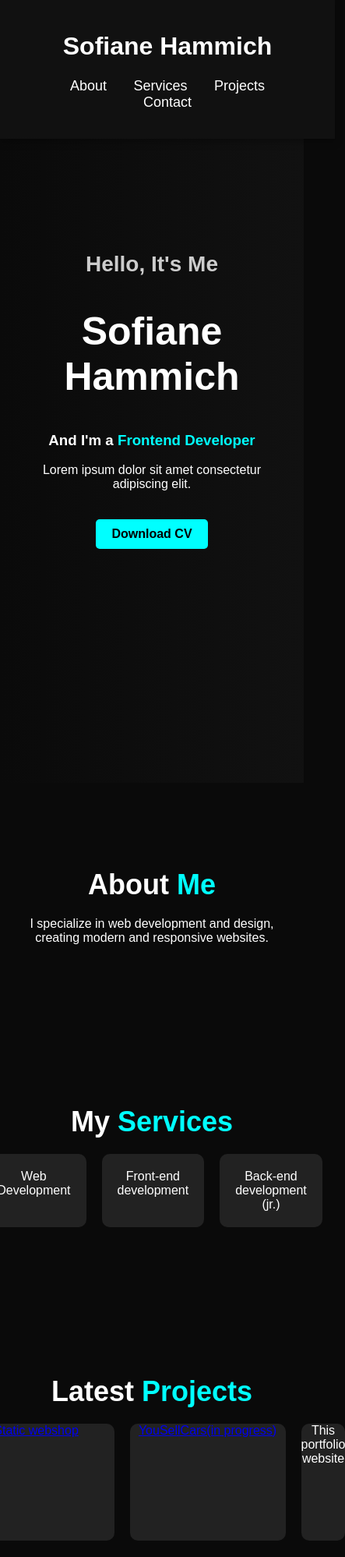
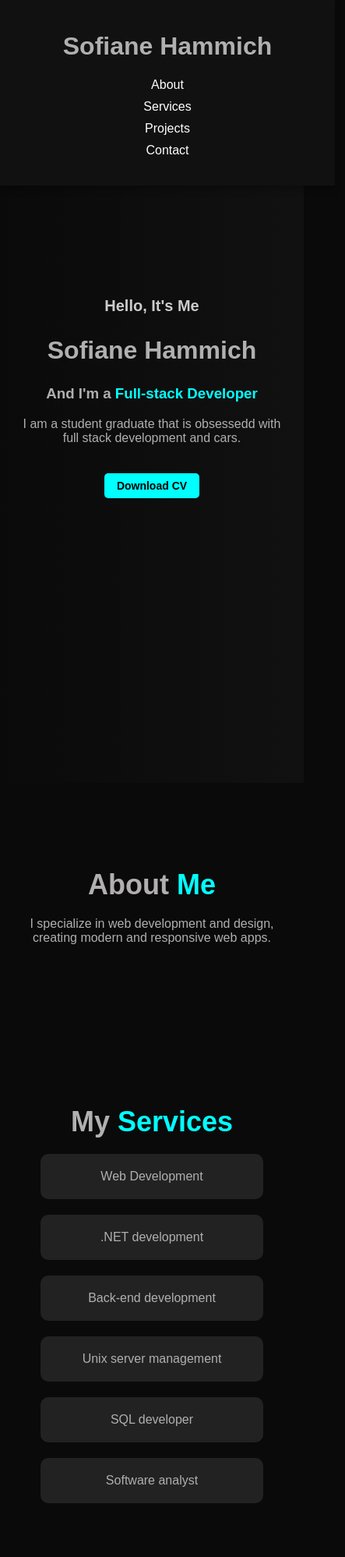
Before and after one commit to soufhmch/MyPortfolio, a plain HTML site: page index.html in a window 390 px wide. Shown: the top 1997 px of the page at 78% size, 443 px wide, since content can reach past the window. Drawn offline with nearby package versions, Linux system fonts and the light colour scheme.

Commit message:
Portfolio bijna klaar

```diff
--- a/index.html
+++ b/index.html
@@ -1,11 +1,10 @@
 <!DOCTYPE html>
 <html lang="en">
-
   <head>
-    <meta charset="UTF-8">
-    <meta name="viewport" content="width=device-width, initial-scale=1.0">
-    <title>Professional Portfolio</title>
-    <link rel="stylesheet" href="style.css">
+    <meta charset="UTF-8" />
+    <meta name="viewport" content="width=device-width, initial-scale=1.0" />
+    <title>Sofiane Hammich</title>
+    <link rel="stylesheet" href="style.css" />
     <script src="script.js"></script>
     <script src="https://unpkg.com/scrollreveal"></script>
   </head>
@@ -29,47 +28,65 @@
       <div class="hero-content">
         <h2>Hello, It's Me</h2>
         <h1>Sofiane Hammich</h1>
-            <h3>And I'm a <span class="highlight">Frontend Developer</span></h3>
-            <p>Lorem ipsum dolor sit amet consectetur adipiscing elit.</p>
-            <a href="#" class="btn">Download CV</a>
+        <h3>And I'm a <span class="highlight">Full-stack Developer</span></h3>
+        <p>
+          I am a student graduate that is obsessedd with full stack development
+          and cars.
+        </p>
+        <a
+          href="assets/CV/CV_Sofiane Hammich2024.pdf"
+          target="_blank"
+          class="btn"
+          >Download CV</a
+        >
       </div>
     </section>
 
     <section id="about" class="reveal">
       <h2>About <span class="highlight">Me</span></h2>
-        <p>I specialize in web development and design, creating modern and responsive websites.</p>
-
+      <p>
+        I specialize in web development and design, creating modern and
+        responsive web apps.
+      </p>
     </section>
 
     <section id="services" class="reveal">
       <h2>My <span class="highlight">Services</span></h2>
       <div class="services-container">
         <div class="service-box">Web Development</div>
-            <div class="service-box">Front-end development</div>
-            <div class="service-box">Back-end development (jr.)</div>
+        <div class="service-box">.NET development</div>
+        <div class="service-box">Back-end development</div>
+        <div class="service-box">Unix server management</div>
+        <div class="service-box">SQL developer</div>
+        <div class="service-box">Software analyst</div>
       </div>
     </section>
     <section id="projects" class="reveal">
       <h2>Latest <span class="highlight">Projects</span></h2>
       <div class="projects-gallery">
-            <a href="https://github.com/soufhmch/StaticWebshop24_25.git">
+        <a
+          href="https://github.com/soufhmch/StaticWebshop24_25.git"
+          target="_blank"
+        >
           <div class="project-box">Static webshop</div>
         </a>
-            <a href="https://github.com/soufhmch/YouSellCars.git">
-                <div class="project-box">YouSellCars(in progress)</div>
+        <a href="https://github.com/soufhmch/YouSellCars.git" target="_blank">
+          <div class="project-box">YouSellCars (in progress)</div>
         </a>
+        <a href="https://github.com/soufhmch/MyPortfolio" target="_blank">
           <div class="project-box">This portfolio website</div>
+        </a>
       </div>
     </section>
     <section id="contact" class="reveal">
       <h2>Contact <span class="highlight">Me!</span></h2>
       <form id="contact-form">
-            <input type="text" name="name" placeholder="Your Name" required>
-            <input type="email" name="email" placeholder="Your Email" required>
+        <input type="text" name="name" placeholder="Your Name" required />
+        <input type="email" name="email" placeholder="Your Email" required />
         <textarea name="message" placeholder="Your Message" required></textarea>
+        <br />
         <button type="submit">Send Message</button>
       </form>
     </section>
   </body>
-
 </html>
--- a/style.css
+++ b/style.css
@@ -1,13 +1,15 @@
 /* General Styles */
 body {
-    font-family: 'Poppins', sans-serif;
+  font-family: "Poppins", sans-serif;
   background-color: #0a0a0a;
-    color: white;
+  color: #b1afaf;
   margin: 0;
   padding: 0;
   text-align: center;
 }
-
+a {
+  text-decoration: none;
+}
 .container {
   width: 90%;
   max-width: 1200px;
@@ -107,7 +109,9 @@ h2 {
 
 /* Services */
 .services-container {
-    display: flex;
+  display: grid;
+  grid-template-columns: repeat(3, 1fr);
+  margin: 0 8rem 0 8rem;
   justify-content: center;
   gap: 20px;
 }
@@ -133,6 +137,10 @@ h2 {
 }
 
 .project-box {
+  display: flex;
+  justify-content: center;
+  align-items: center;
+  color: #b1afaf;
   width: 200px;
   height: 150px;
   background: #222;
@@ -143,11 +151,13 @@ h2 {
 .project-box:hover {
   transform: scale(1.1);
   background: cyan;
+  color: #0a0a0a;
 }
 
 /* Contact */
-#contact-form input, #contact-form textarea {
-    width: 100%;
+#contact-form input,
+#contact-form textarea {
+  width: 60%;
   padding: 10px;
   margin: 10px 0;
   border: none;
@@ -166,3 +176,78 @@ h2 {
 #contact-form button:hover {
   background: #00bcd4;
 }
+/* Media Queries for Responsiveness */
+
+/* iPad (768px - 1024px) */
+@media (max-width: 1024px) {
+  .hero-content h1 {
+    font-size: 40px;
+  }
+
+  .hero-content h2 {
+    font-size: 24px;
+  }
+
+  .services-container {
+    grid-template-columns: repeat(2, 1fr);
+    margin: 0 4rem 0 4rem;
+  }
+
+  .projects-gallery {
+    display: flex;
+    flex-direction: row;
+    align-items: center;
+  }
+
+  .project-box {
+    margin-bottom: 20px;
+  }
+
+  #contact-form input,
+  #contact-form textarea {
+    width: 80%;
+  }
+}
+
+/* iPhone (up to 767px) */
+@media (max-width: 767px) {
+  .hero-content h1 {
+    font-size: 32px;
+  }
+
+  .hero-content h2 {
+    font-size: 20px;
+  }
+
+  .hero-content .btn {
+    padding: 8px 16px;
+    font-size: 14px;
+  }
+
+  .services-container {
+    grid-template-columns: 1fr;
+    margin: 0 2rem 0 2rem;
+  }
+  .projects-gallery {
+    display: flex;
+    flex-direction: column;
+    align-items: center;
+  }
+  .project-box {
+    height: 120px;
+  }
+
+  #contact-form input,
+  #contact-form textarea {
+    width: 90%;
+  }
+
+  nav ul li {
+    display: block;
+    margin: 10px 0;
+  }
+
+  nav ul li a {
+    font-size: 16px;
+  }
+}
```
Also changed, not shown: 1 other file. Lines whose indentation alone changed are shown as unchanged.
